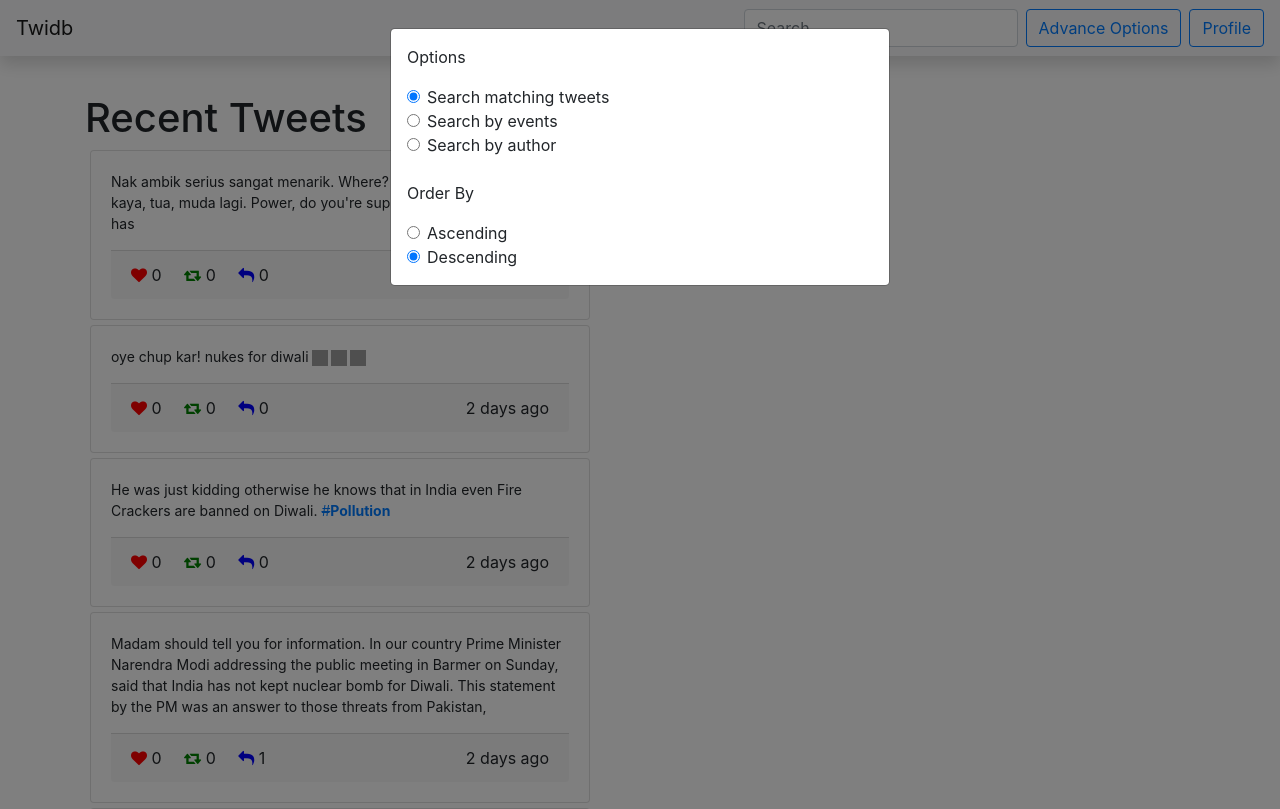
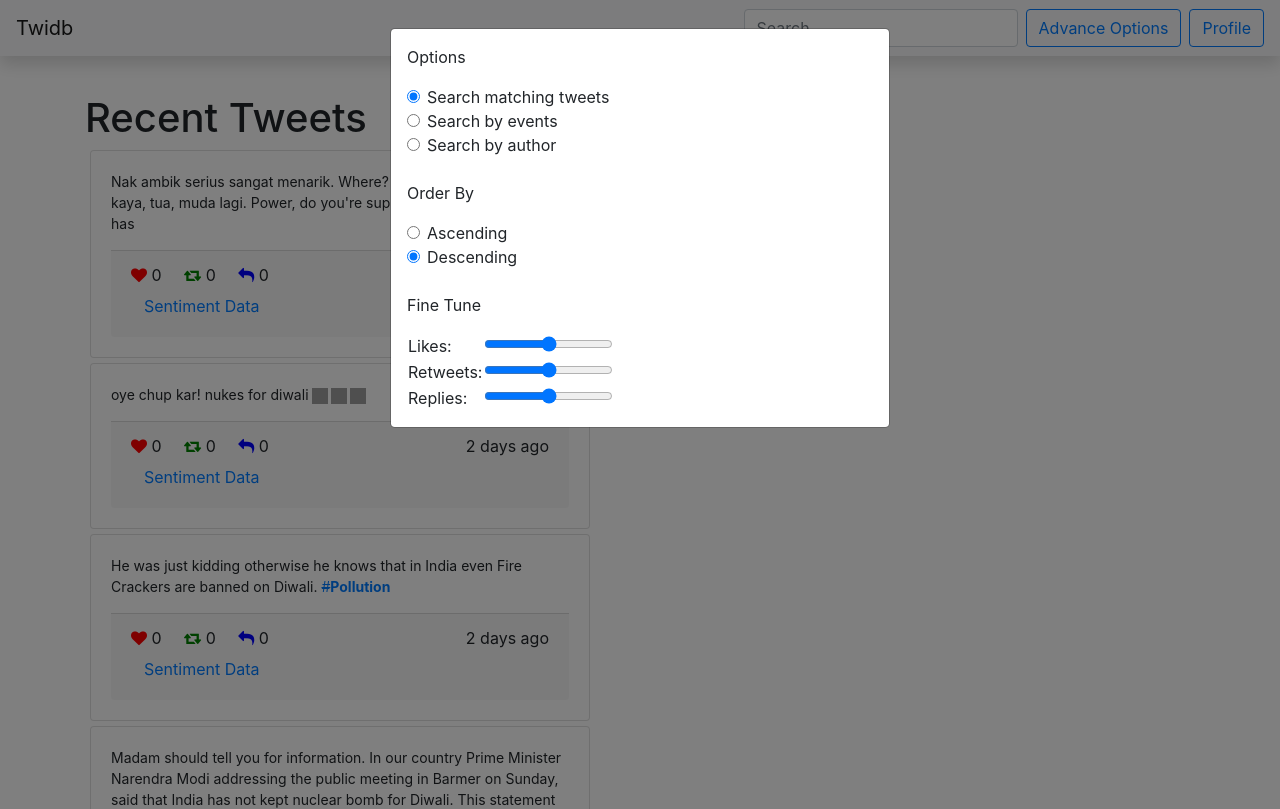
Before and after one commit to smeet20/Database-Project, a Flask app: page / in a window 1280 px wide, after a click on "Advance Options". Shown: the top 809 px of the page. Run offline with Flask 2, Linux system fonts and the light colour scheme; a user stored in the database is signed in; data comes from the database, SQL or seed files in the repository; some libraries are stand-ins or nearby versions; grey boxes are pictures that could not be loaded.

Commit message:
completed adv options

```diff
--- a/main.py
+++ b/main.py
@@ -11,6 +11,8 @@ from passlib.hash import sha256_crypt
 
 import sqlite3
 
+from textblob import TextBlob
+from textblob.sentiments import NaiveBayesAnalyzer
 
 app = Flask(__name__)
 app.secret_key = 'I love rach**'
@@ -93,6 +95,19 @@ def index():
     return render_template('index.html', loggedIn=loggedIn, email=email)
 
 
+@app.route('/api/sentiment')
+def sentiment():
+    text = request.args.get('text')
+    if not text:
+        return jsonify({})
+    blob = TextBlob(text, analyzer=NaiveBayesAnalyzer())
+    sentiment = blob.sentiment
+    c = '😊'
+    if sentiment.classification == 'neg':
+        c = '🤬'
+    return jsonify({'c': c, 'p': sentiment.p_pos, 'n': sentiment.p_neg})
+
+
 @app.route('/api/search')
 def search():
     q = request.args['q']
@@ -111,17 +126,29 @@ def search():
     else:
         ordr = 'desc'
     title = 'Tweets like "{}"'.format(q)
-    query = "select * from tweets where text like '%{}%' order by time {} limit {}".format(q, ordr, cnt)
+
+    lk = request.args.get('lk')
+    rt = request.args.get('rt')
+    rp = request.args.get('rp')
+    lk = (int(lk) / 100) if lk else 0
+    rp = (int(rp) / 100) if lk else 0
+    rt = (int(rt) / 100) if lk else 0
+    prm = '{}*likes + {}*retweets + {}*replies'.format(lk, rt, rp)
+    if lk + rp + rt == 0:
+        prm = 'time'
+
+    query = "select * from tweets where text like '%{}%' order by {} {} limit {}".format(q, prm, ordr, cnt)
     if adv == 2:
-        query = "select tweets.* from tweets natural join tweet_hashtag natural join hashtags natural join event_hashtag natural join events where name like '%{}%' order by time {} limit {}".format(q, ordr, cnt)
+        query = "select tweets.* from tweets natural join tweet_hashtag natural join hashtags natural join event_hashtag natural join events where name like '%{}%' order by {} {} limit {}".format(q, prm, ordr, cnt)
         title = 'Tweets from events like "{}"'.format(q)
     elif adv == 3:
-        query = "select tweets.* from tweets natural join author where name like '%{}%' order by time {} limit {}".format(q, ordr, cnt)
+        query = "select tweets.* from tweets natural join author where name like '%{}%' order by {} {} limit {}".format(q, prm, ordr, cnt)
         title = 'Tweets from author like "{}"'.format(q)
     res = query_db(query)
     tweets = tweets_res_helper(res)
     data = {'tweets': tweets, 'type': title}
     return jsonify(data)
+
 
 @app.route('/api/recent-tweets', methods=['POST'])
 def recent_tweets():
@@ -138,10 +165,13 @@ def top_tweets():
     data = {'tweets': tweets, 'type': 'Top Tweets'}
     return jsonify(data)
 
+
 def tweets_res_helper(res):
     tweets = []
+    tid = 0
     for tweet in res:
-        tweets.append({'text': tweet['text'], 'likes': tweet['likes'], 'retweets': tweet['retweets'], 'replies': tweet['replies'], 'time': tweet['time']})
+        tweets.append({'id': 'twt-{}'.format(tid), 'text': tweet['text'], 'likes': tweet['likes'], 'retweets': tweet['retweets'], 'replies': tweet['replies'], 'time': tweet['time']})
+        tid += 1
     return tweets
 
 
--- a/templates/navbar.html
+++ b/templates/navbar.html
@@ -64,6 +64,20 @@
                             Descending
                         </label>
                     </div>
+
+                    <br>
+                    <p>Fine Tune</p>
+                    <table>
+                        <tr>
+                            <td>Likes:</td><td><input id="range-likes" type="range" min=0 max=100></td>
+                        </tr>
+                        <tr>
+                            <td>Retweets:</td><td><input id="range-retweets" type="range" min=0 max=100></td>
+                        </tr>
+                        <tr>
+                            <td>Replies:</td><td><input id="range-replies" type="range" min=0 max=100></td>
+                        </tr>
+                    </table>
 
                     {% else %}
                         <br>
--- a/templates/tweets.html
+++ b/templates/tweets.html
@@ -46,14 +46,21 @@ function updateTweets(tweets) {
         let tmpl = `
             <div class="card TwitterCard">
                 <div class="card-body">
-                    <div class="card-text">
+                    <div class="card-text" id="t-${t.id}">
                         ${t.text.replace(/\s\s+/g, ' ')}
                     </div>
                     <div class="card-footer">
-                        <i class="fa fa-heart" style='color: red'></i> ${t.likes} &nbsp; &nbsp;
-                        <i class="fa fa-retweet" style='color: green'></i> ${t.retweets} &nbsp; &nbsp;
-                        <i class="fa fa-reply" style='color: blue'></i> ${t.replies}
-                        <span class='float-right'>${moment(t.time).fromNow()}</span>
+                        <div>
+                            <i class="fa fa-heart" style='color: red'></i> ${t.likes} &nbsp; &nbsp;
+                            <i class="fa fa-retweet" style='color: green'></i> ${t.retweets} &nbsp; &nbsp;
+                            <i class="fa fa-reply" style='color: blue'></i> ${t.replies}
+                            <span class='float-right'>${moment(t.time).fromNow()}</span>
+                        </div>
+                        <div id="d-${t.id}">
+                            <button class="btn btn-link" id="b-${t.id}" onclick="sentimentData('${t.id}')">
+                                Sentiment Data
+                            </button>
+                        </div>
                     </div>
                 </div>
             </div>
@@ -94,7 +101,19 @@ function fetchTweets(how) {
         } else {
             ord = 2
         }
-        xhr.open('GET', `/api/search?q=${query}&cnt=${cnt}&adv=${advOpt}&ord=${ord}`, true);
+
+        let lk = document.getElementById('range-likes')
+        if (lk) lk = lk.value
+        let rt = document.getElementById('range-retweets')
+        if (rt) rt = rt.value
+        let rp = document.getElementById('range-replies')
+        if (rp) rp = rp.value
+
+        if (!lk) lk = 0
+        if (!rt) rt = 0
+        if (!rp) rp = 0
+
+        xhr.open('GET', `/api/search?q=${query}&cnt=${cnt}&adv=${advOpt}&ord=${ord}&lk=${lk}&rt=${rt}&rp=${rp}`, true);
     } else {
         xhr.open('POST', `/api/${how}-tweets`, true);
     }
@@ -116,4 +135,20 @@ let cnt = 10
 setInterval(() => fetchTweets(kind), 3000);
 fetchTweets(kind)
 
+
+
+function sentimentData(tid) {
+    text = document.getElementById(`t-${tid}`).textContent
+    let xhr = new XMLHttpRequest();
+    xhr.onreadystatechange = () => {
+        if (xhr.readyState == 4 && xhr.status == 200) {
+            const s = JSON.parse(xhr.responseText)
+            alert(`${text}\n\nSentiment: ${s.c}\nPositive: ${s.p}\nNegative: ${s.n}`)
+        }
+    }
+    xhr.open('GET', `/api/sentiment?text=${text}`, true)
+    xhr.send()
+}
+
+
 </script>
```
